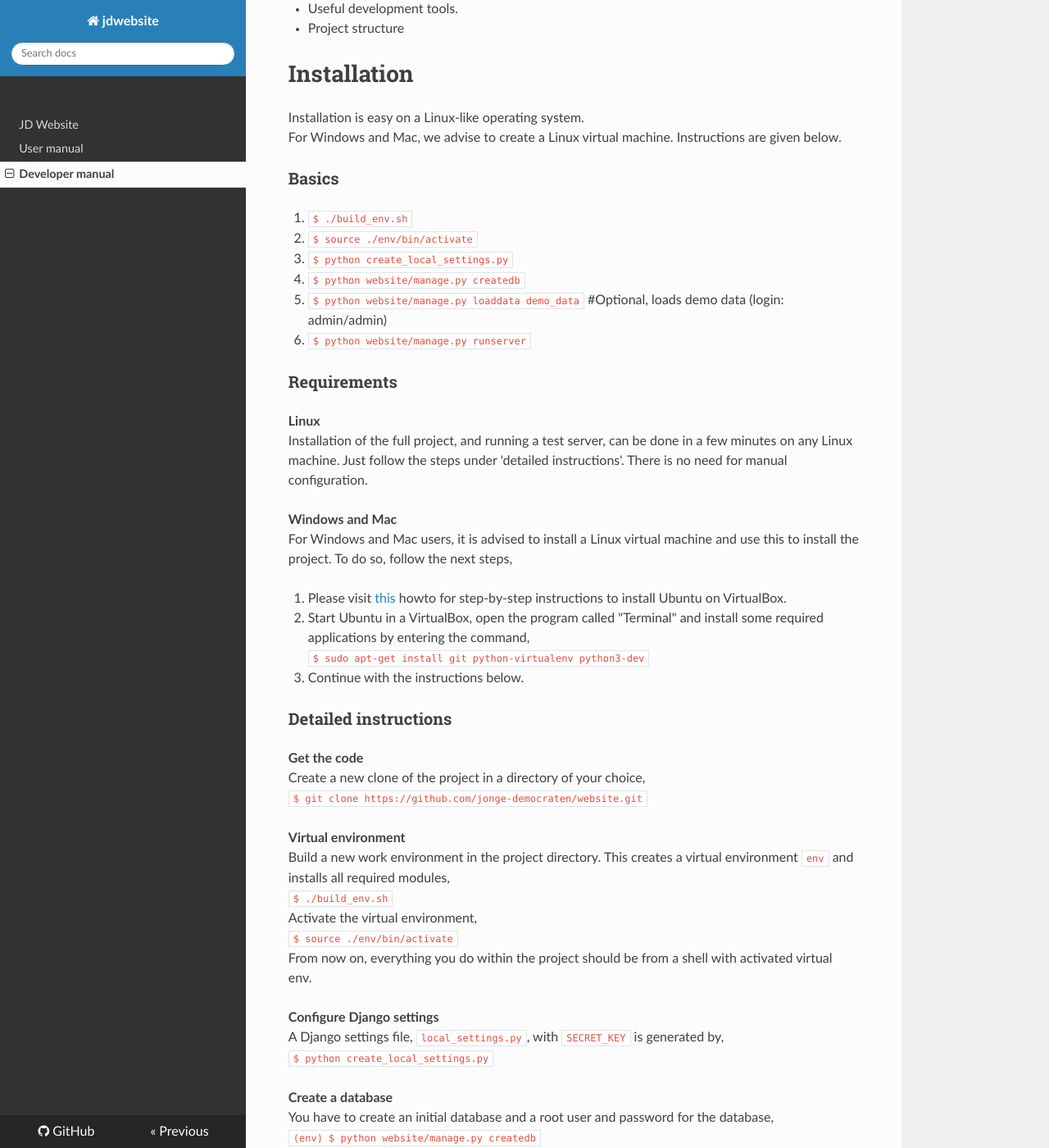
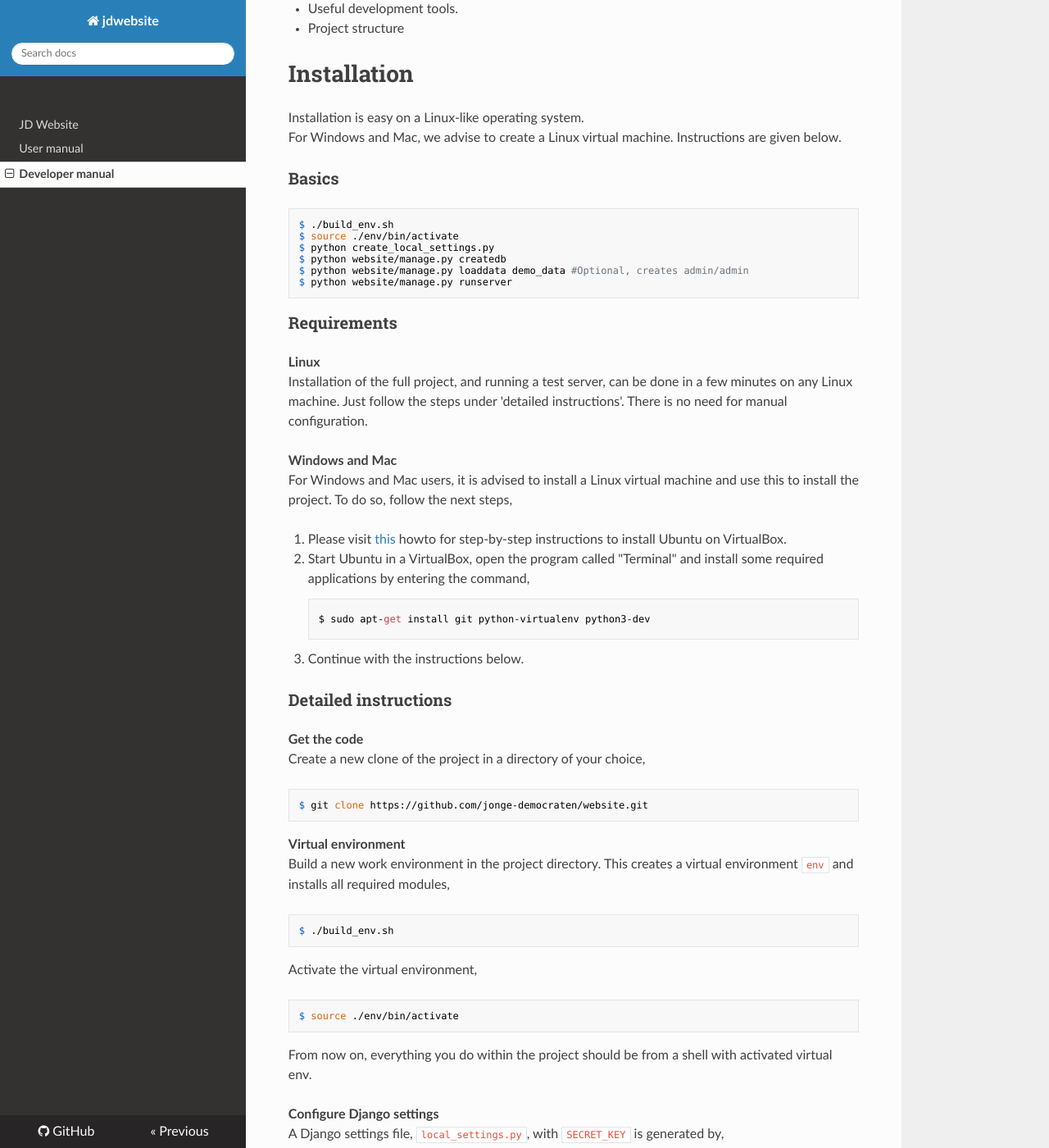
Before and after one commit to jonge-democraten/website, an MkDocs documentation site: the page built from docs/developer/index.md, in a window 1280 px wide and 1400 px high, scrolled down 525 px. Shown: the whole window at 82% size. Built offline with MkDocs 1.6.1, drawn with Linux system fonts in a browser that asks for light colours; nearby versions of some CDN libraries; old or Windows-style settings are respelled for this version of MkDocs; some of the changed text lies outside the part shown.

Commit message:
Minor layout changes in doc.

````diff
--- a/docs/developer/index.md
+++ b/docs/developer/index.md
@@ -20,12 +20,12 @@ Installation is easy on a Linux-like operating system.
 For Windows and Mac, we advise to create a Linux virtual machine. Instructions are given below.
 
 <h3>Basics</h3>
-1. `$ ./build_env.sh`
-1. `$ source ./env/bin/activate`
-1. `$ python create_local_settings.py`
-1. `$ python website/manage.py createdb`
-1. `$ python website/manage.py loaddata demo_data` #Optional, loads demo data (login: admin/admin)
-1. `$ python website/manage.py runserver`
+    $ ./build_env.sh
+    $ source ./env/bin/activate
+    $ python create_local_settings.py
+    $ python website/manage.py createdb
+    $ python website/manage.py loaddata demo_data #Optional, creates admin/admin
+    $ python website/manage.py runserver
 
 <h3>Requirements</h3>
 **Linux**
@@ -36,43 +36,58 @@ For Windows and Mac users, it is advised to install a Linux virtual machine and
 
 1. Please visit [this](http://www.wikihow.com/Install-Ubuntu-on-VirtualBox) howto for step-by-step instructions to install Ubuntu on VirtualBox.
 2. Start Ubuntu in a VirtualBox, open the program called "Terminal" and install some required applications by entering the command,
-`$ sudo apt-get install git python-virtualenv python3-dev`
+
+        $ sudo apt-get install git python-virtualenv python3-dev
+
 3. Continue with the instructions below.
 
 <h3>Detailed instructions</h3>
 **Get the code**
 Create a new clone of the project in a directory of your choice,
-`$ git clone https://github.com/jonge-democraten/website.git`
+
+    $ git clone https://github.com/jonge-democraten/website.git
 
 **Virtual environment**
 Build a new work environment in the project directory. This creates a virtual environment `env` and installs all required modules,
-`$ ./build_env.sh`
+
+    $ ./build_env.sh
+
 Activate the virtual environment,
-`$ source ./env/bin/activate`
+
+    $ source ./env/bin/activate
+
 From now on, everything you do within the project should be from a shell with activated virtual env.
 
 **Configure Django settings**
 A Django settings file, `local_settings.py`, with `SECRET_KEY` is generated by,
-`$ python create_local_settings.py`
+
+    $ python create_local_settings.py
 
 **Create a database**
 You have to create an initial database and a root user and password for the database,
-`(env) $ python website/manage.py createdb`
+
+    c $ python website/manage.py createdb
 
 **Run a test server**
 You can run a local test server with the command,
-`(env) $ python website/manage.py runserver`
+
+    (env) $ python website/manage.py runserver`
+
 and visit [http://127.0.0.1:8000](http://127.0.0.1:8000) in your browser to view the web interface.
 
 **Get the latest changes**
 To get the latest version of the project, type the following git command in your project directory,
-`(env) $ git pull`
+
+    (env) $ git pull
+
 Migrate possible database changes with,
-`(env) $ python website/manage.py migrate`
+
+    (env) $ python website/manage.py migrate
 
 **Clean project**
 You can remove the virtual environment and database with,
-`$ ./clean_env.sh`
+
+    $ ./clean_env.sh
 
 
 # Testing
@@ -112,20 +129,24 @@ logger.warning('warning message')
 logger.error('error message')
 ```
 The log statements include log level, application, class, function and line number of the log statement,
-```python
-[2014-12-19 22:39:11] ERROR [website.tests::test_logfile() (23)]: Cannot find anything here.
-```
+
+    [2014-12-19 22:39:11] ERROR [website.tests::test_logfile() (23)]: Cannot find anything here.
+
 <h3>Levels</h3>
-Five log levels are available, `logger.debug()`, `logger.info()`, `logger.warning()`, `logger.error()`, `logger.critical()`.
+Five log levels are available: `debug(), info(), warning(), error()` and `critical()`.
 
 <h3>Output to console and file</h3>
-The log statements for the applications are written to the console, if DEBUG=True, and always to `debug.log` and `error.log`. Django errors can be found in `django.log`.
+The log statements for the applications are written to the console, if `DEBUG=True`, and always to `debug.log` and `error.log`. Django errors can be found in `django.log`.
 
 <h3>Configuration</h3>
 Logging is configured in the Django `settings.py` `LOGGING` variables. Information about configuration can be found [here](https://docs.djangoproject.com/en/1.7/topics/logging/). New applications have to be added before logging becomes active for those applications.
 
 <h3>Confidential information</h3>
-Confidential information should not be logged. During initial development, logging of confidential information is allowed if marked with a `CONF` tag, `logger.debug('CONF ' + member.DNA)`. These will be removed before deployment.
+Confidential information should not be logged. During initial development, logging of confidential information is allowed if marked with a `CONF` tag,
+```python
+logger.debug('CONF ' + member.DNA)
+```
+These will be removed before deployment.
 
 
 # Workflow
@@ -169,6 +190,8 @@ class ExampleClass(Example):
 
 <h3>Migrations</h3>
 A [database migration](https://docs.djangoproject.com/en/1.7/topics/migrations/) needs to be created after database structure changes in `models.py`,
-`$ python website/manage.py makemigrations <app_label>`
+
+    $ python website/manage.py makemigrations <app_label>
+
 The generated migration file is committed together with changes in `models.py`.
 Migrations have to be carefully managed between different branches, so keep track of other branches and prepare for a merge.
````
Also changed, not shown: other parts of docs/developer/index.md (+4 -2 lines).
